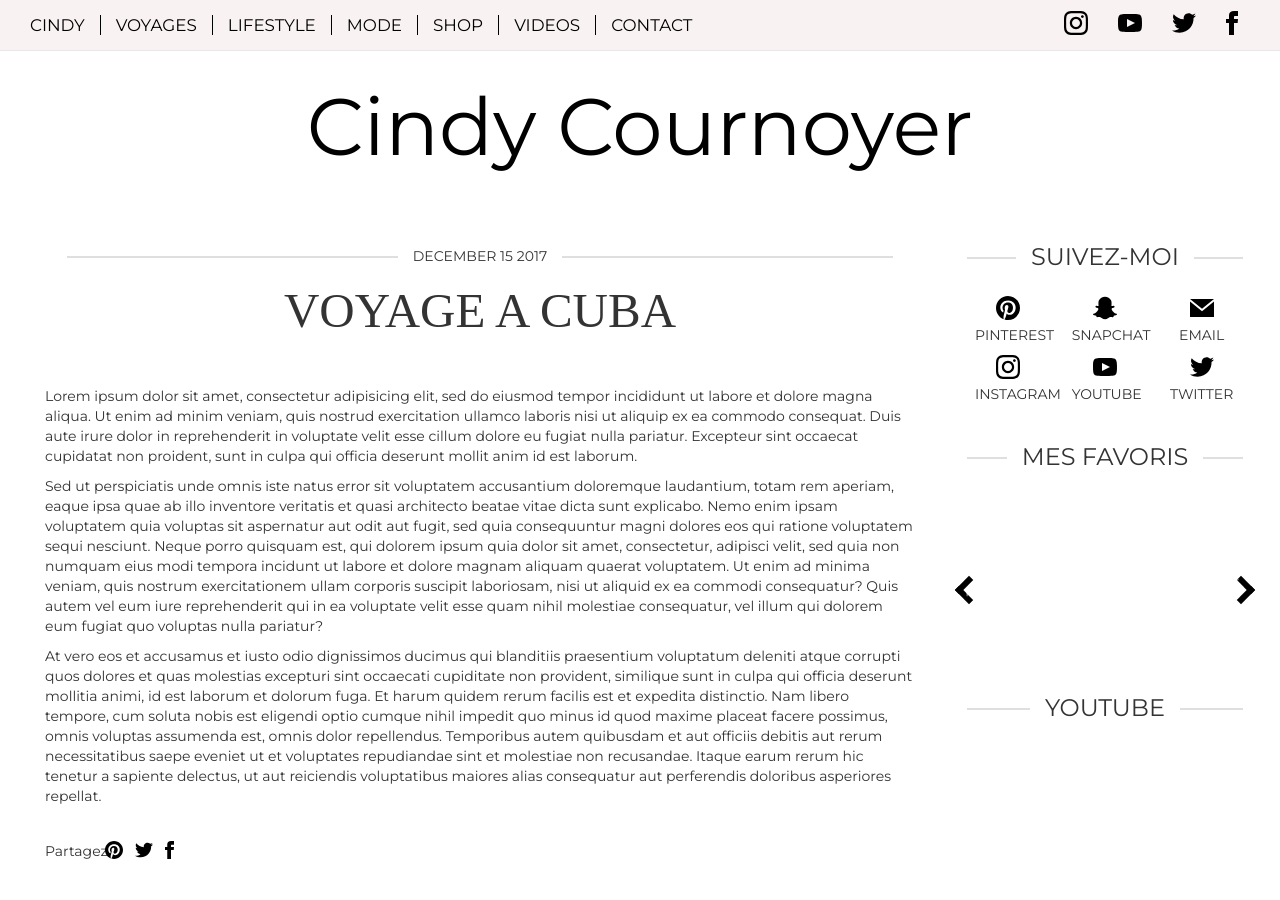
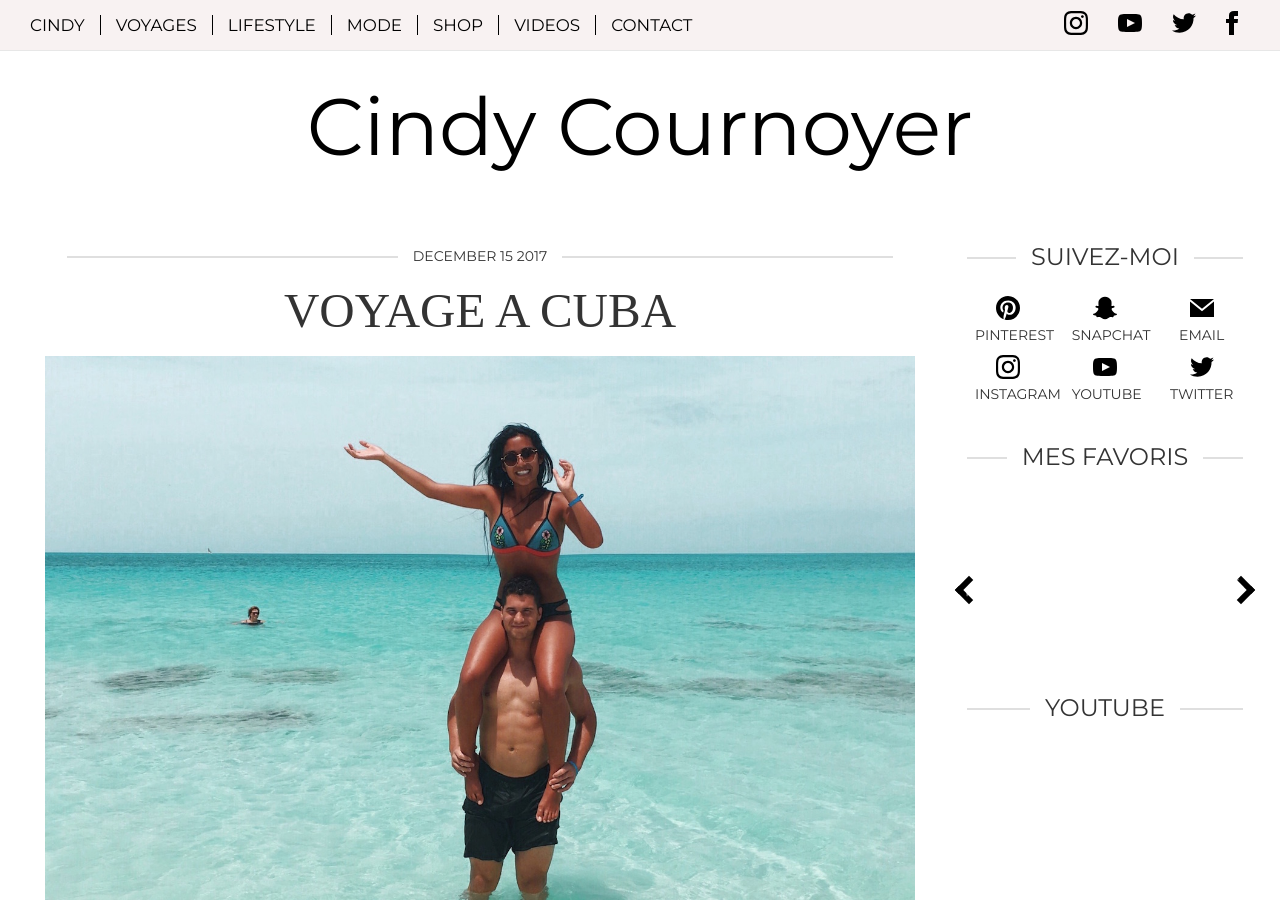
Before and after one commit to lpboucher/cindy-cournoyer, a Jekyll site: the page built from _posts/2017-12-15-voyage-cuba.md, in a window 1280 px wide and 900 px high. Built offline with Jekyll 4.4.1, drawn with Linux system fonts in a browser that asks for light colours; nearby versions of some CDN libraries; some web fonts are replaced; comment, search, counter and statistics services are not loaded.

Commit message:
Update 2017-12-15-voyage-cuba.md

```diff
--- a/_posts/2017-12-15-voyage-cuba.md
+++ b/_posts/2017-12-15-voyage-cuba.md
@@ -3,7 +3,7 @@ layout: post
 title: Voyage a Cuba
 categories: Voyages
 key: 'feature1'
-thumb: 'assets/img/voyagecuba.jpg'
+thumb: '/assets/img/voyagecuba.jpg'
 country: 'CUB'
 comments: true
 ---
```
